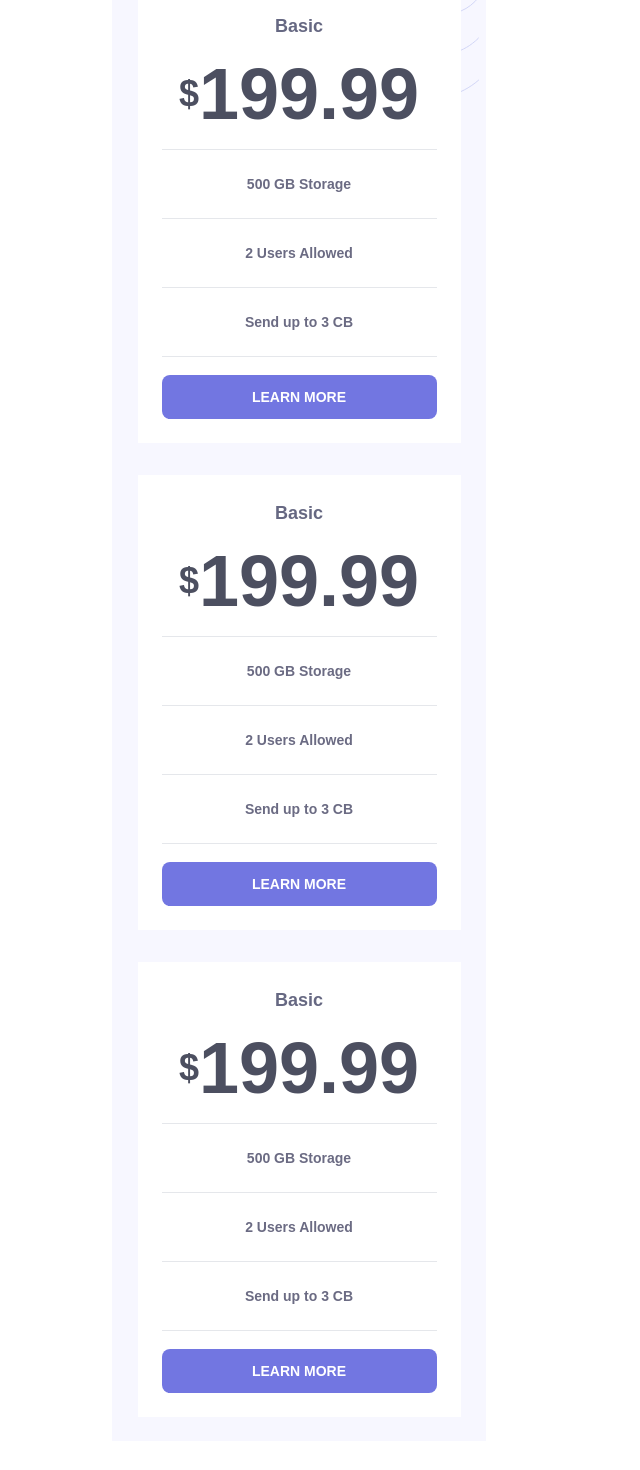
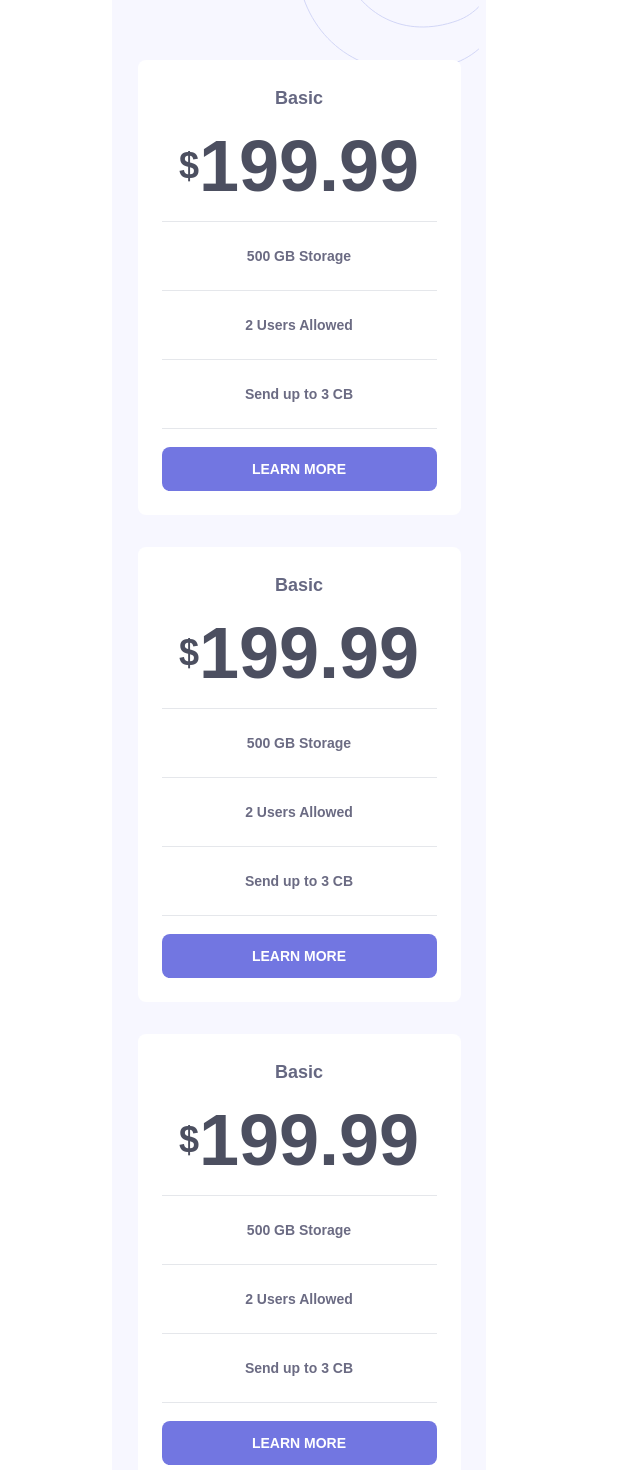
Before and after one commit to SofiaBargues/pricing-component-with-toggle, a React app: page / in a window 1280 px wide. Shown: the part 180-1650 px from the top of the page, without its empty margins (341-981 px from the left). Before the commit the page ends 1621 px from the top, so only its background shows below. Built offline with nearby package versions, Linux system fonts and the light colour scheme; the HTML template or start-up script is replaced by a standard one.

Commit message:
tamano de pricing

```diff
--- a/src/App.tsx
+++ b/src/App.tsx
@@ -16,14 +16,72 @@ function App() {
         className="bg-[#f7f7ff]  w-full h-full
        absolute -z-20"
       ></div>
+      <div className="m-9">
         <div className="font-bold text-3xl text-[#6f7390] flex justify-center m-10 ">
           Our Pricing
         </div>
         <div className="flex justify-center gap-3 items-center flex-row text-[#aeaeba] relative font-bold text-md">
           <div className="">Annually</div>
-        <div className="bg-white left-[169px] h-5 rounded-full w-5 absolute"></div>
+          <div className="bg-white left-[133px] h-5 rounded-full w-5 absolute"></div>
           <div className="bg-[#7a7ee1] w-12 h-7 rounded-full"></div>
           <div className="">Monthly</div>
+        </div>
+      </div>
+      <div className="flex flex-col gap-[32px] my-6">
+        <div className="rounded-lg w-[323px] h-[455px] text-sm  font-bold text-[#4c4f60] bg-white m-auto p-6 flex items-center justify-between flex-col ">
+          <div className="text-lg text-[#666882]">Basic</div>
+          <div className="text-7xl flex items-center">
+            <span className="text-4xl">$</span>199.99
+          </div>
+          <div className="  w-full text-md text-[#6b6b83] flex flex-col gap-6 text-center ">
+            <hr></hr>
+            <div>500 GB Storage</div>
+            <hr></hr>
+            <div>2 Users Allowed</div>
+            <hr></hr>
+            <div>Send up to 3 CB</div>
+            <hr></hr>
+          </div>
+          <div className="bg-[#7276e1] text-white font-semibold text-center  p-3 rounded-lg w-full">
+            LEARN MORE
+          </div>
+        </div>
+        <div className="rounded-lg w-[323px] h-[455px] text-sm  font-bold text-[#4c4f60] bg-white m-auto p-6 flex items-center justify-between flex-col">
+          <div className="text-lg text-[#666882]">Basic</div>
+          <div className="text-7xl flex items-center">
+            <span className="text-4xl">$</span>199.99
+          </div>
+          <div className="  w-full text-md text-[#6b6b83] flex flex-col gap-6 text-center ">
+            <hr></hr>
+            <div>500 GB Storage</div>
+            <hr></hr>
+            <div>2 Users Allowed</div>
+            <hr></hr>
+            <div>Send up to 3 CB</div>
+            <hr></hr>
+          </div>
+          <div className="bg-[#7276e1] text-white font-semibold text-center  p-3 rounded-lg w-full">
+            LEARN MORE
+          </div>
+        </div>
+        <div className="rounded-lg w-[323px] h-[455px] text-sm  font-bold text-[#4c4f60] bg-white m-auto p-6 flex items-center justify-between flex-col">
+          <div className="text-lg text-[#666882]">Basic</div>
+          <div className="text-7xl flex items-center">
+            <span className="text-4xl">$</span>199.99
+          </div>
+          <div className="  w-full text-md text-[#6b6b83] flex flex-col gap-6 text-center ">
+            <hr></hr>
+            <div>500 GB Storage</div>
+            <hr></hr>
+            <div>2 Users Allowed</div>
+            <hr></hr>
+            <div>Send up to 3 CB</div>
+            <hr></hr>
+          </div>
+          <div className="bg-[#7276e1] text-white font-semibold text-center  p-3 rounded-lg w-full">
+            LEARN MORE
+          </div>
+        </div>
       </div>
       <div className="flex flex-col gap-[32px] my-6">
         <div className="w-[323px] h-[455px] text-sm  font-bold text-[#4c4f60] bg-white m-auto p-6 flex items-center justify-between flex-col ">
```
Lines whose indentation alone changed are shown as unchanged.
